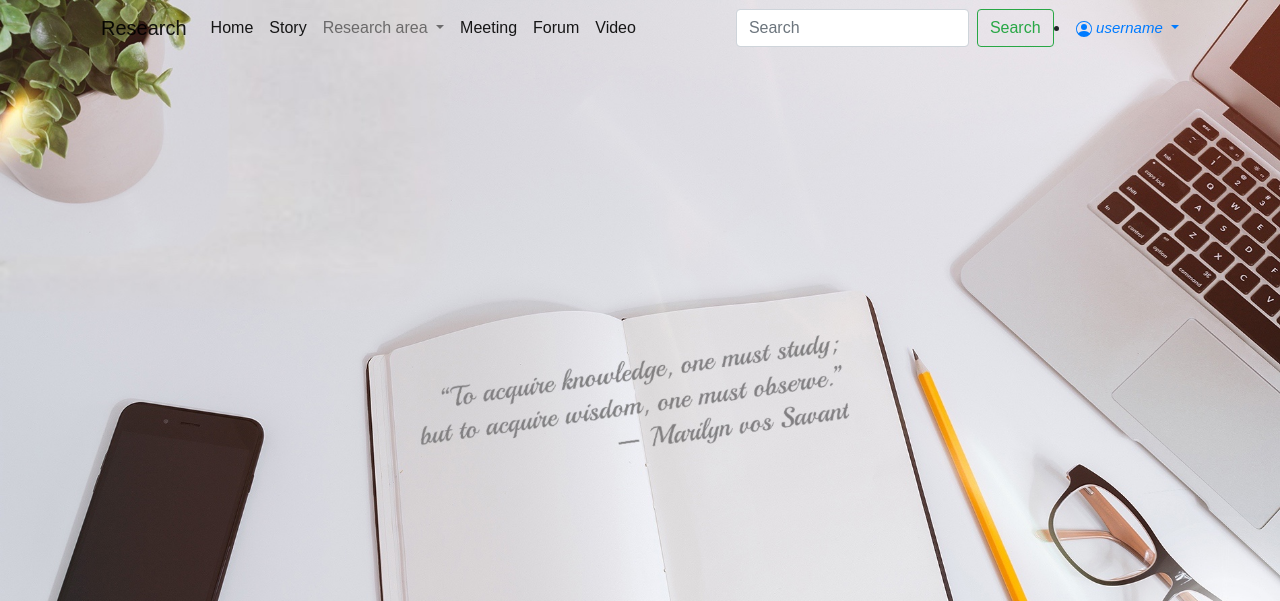
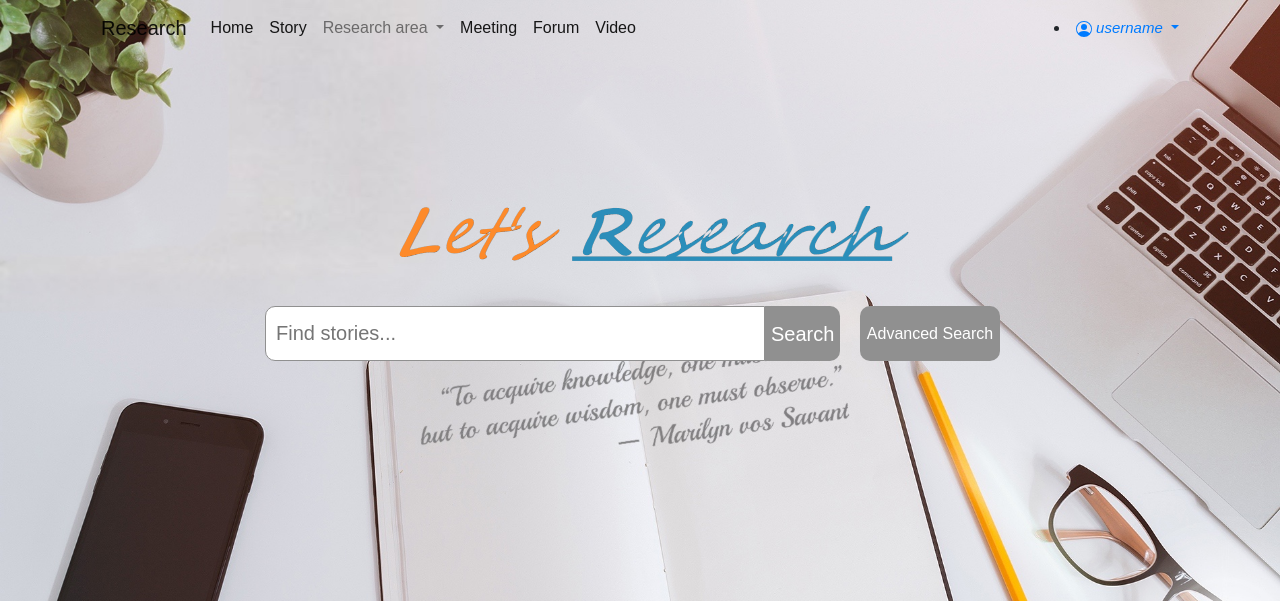
Before and after one commit to zhenxianglin/ResearchStory, a Django app: page / in a window 1280 px wide. Shown: the top 601 px of the page. Run offline with Django 3.2, Linux system fonts and the light colour scheme; some libraries are stand-ins or nearby versions.

Commit message:
Merge branch 'front-end' of https://github.com/blastxiaol/ResearchStory into front-end
 Conflicts:
	Story/views.py

```diff
--- a/templates/base.html
+++ b/templates/base.html
@@ -103,8 +103,6 @@
             </ul>
 
             <form class="form-inline my-2 my-lg-0">
-                <input class="form-control mr-sm-2" type="search" placeholder="Search" aria-label="Search">
-                <button class="btn btn-outline-success my-2 my-sm-0" type="submit">Search</button>
 
 <!--                {#                    <ul class="btn btn-outline-success">#}-->
 <!--                {#                    {% if user.is_authenticated %}#}-->
--- a/templates/index.html
+++ b/templates/index.html
@@ -29,8 +29,90 @@
         -ms-background-size: cover;
 
     }
+
+    div.logo{
+        width : 750px;
+        height: 100px;
+        margin: 50px auto;
+        margin-top: 150px;
+        margin-bottom: 0px;
+        background: url("/static/assets/img/logo.png")  no-repeat center 0px;
+    }
+
+    div.search{
+            width: 750px;
+            margin: 50px auto;
+            margin-top: 0px;
+            display: flex;
+            /*border: 1px solid red;*/
+        }
+        div.search input{
+            float: left;//左浮动
+            flex: 4;
+            height: 55px;
+            outline: none;
+            border: 1px solid #909090;
+            width: 500px;
+            padding-left: 10px;
+            font-size: 20px;
+            border-radius: 10px 0px 0px 10px;
+        }
+        .button_s{
+            float: right;
+            flex: 1;
+            height: 55px;
+            background-color: #909090;
+            color: white;
+            border-style: none;
+            outline: none;
+            font-size: 20px;
+            width: 75px;
+            border-radius: 0px 10px 10px 0px;
+        }
+        .button_as{
+            float: right;
+            flex: 1;
+            height: 55px;
+            background-color: #909090;
+            color: white;
+            border-style: none;
+            outline: none;
+            font-size: 16px;
+            margin-left: 20px;
+            width: 140px;
+            border-radius: 10px;
+        }
+        div.search button:hover{
+            background-color: #4CAF50;
+            font-weight: 750;
+        }
     </style>
     <body>
+
+    <div class="logo">
+    </div>
+    <div class="search">
+        <input type="text" placeholder="Find stories..." name="keyword" id="input1" value="" oninput="change()"/>
+        <a id="search"><button class="button_s">Search</button></a>
+
+        <a href="{% url 'Story:advancedSearch'%}">
+            <button class="button_as">Advanced Search</button>
+        </a>
+    </div>
+    <script>
+                var c = "ALL";
+                var sort_by = "time";
+                var title = "_all";
+                document.getElementById("search").href = "/story/category=".concat(c ,"_sort_by=", sort_by ,"_title=", title);
+                function change() {
+                    title = document.getElementById("input1").value;
+                    if(title == ''){
+                        title = '_all';
+                    }
+                    document.getElementById("search").href = "/story/category=".concat(c ,"_sort_by=", sort_by ,"_title=", title);
+                }
+    </script>
+
 {#    <div class="container ">#}
 {#    <img src="/static/assets/img/homeimg1.jpeg" class="img-fluid" alt="Responsive image">#}
 {#    <div class="page-heading">#}
```
Also changed, not shown: static/assets/img/logo.png (added).
